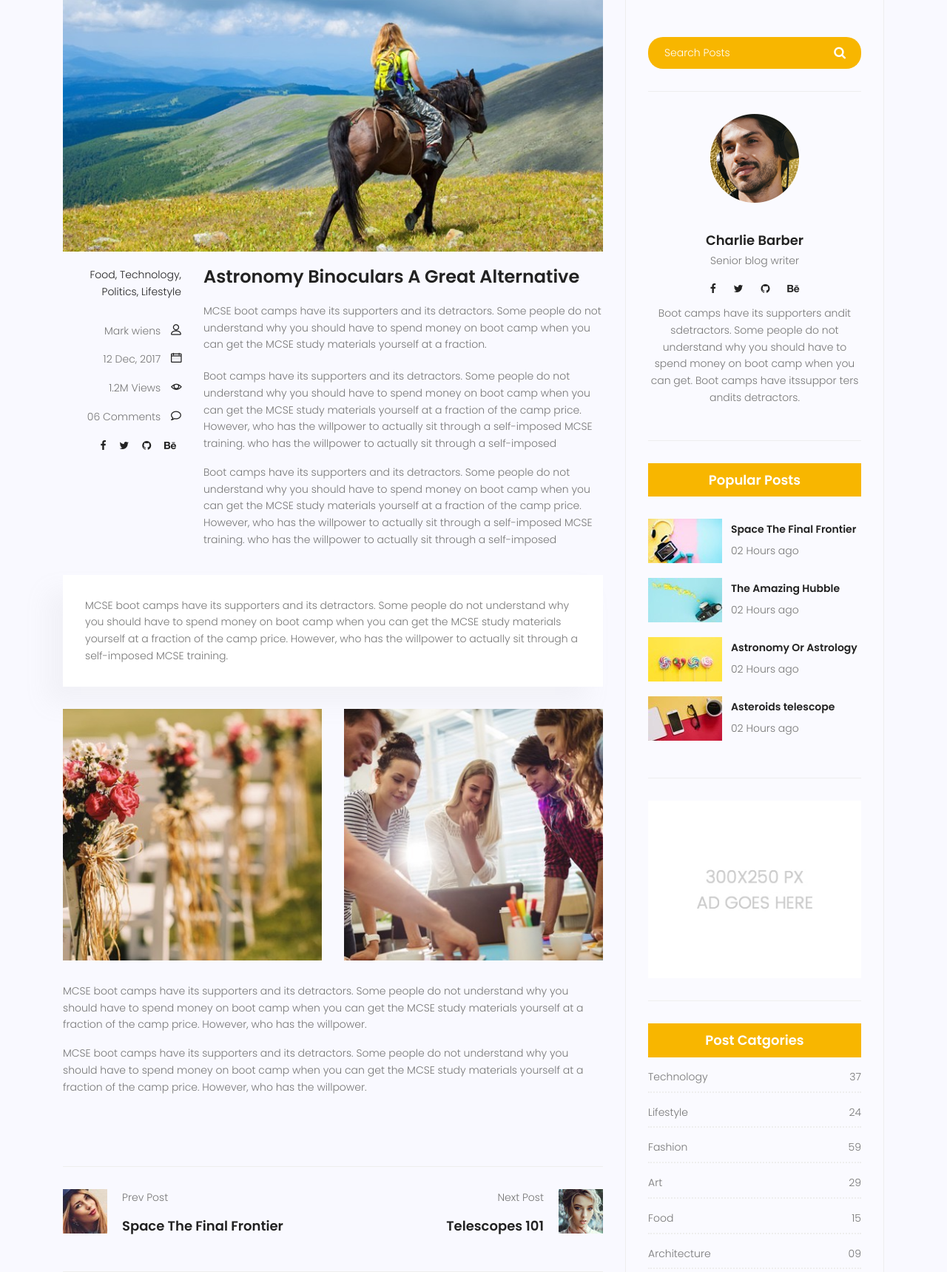
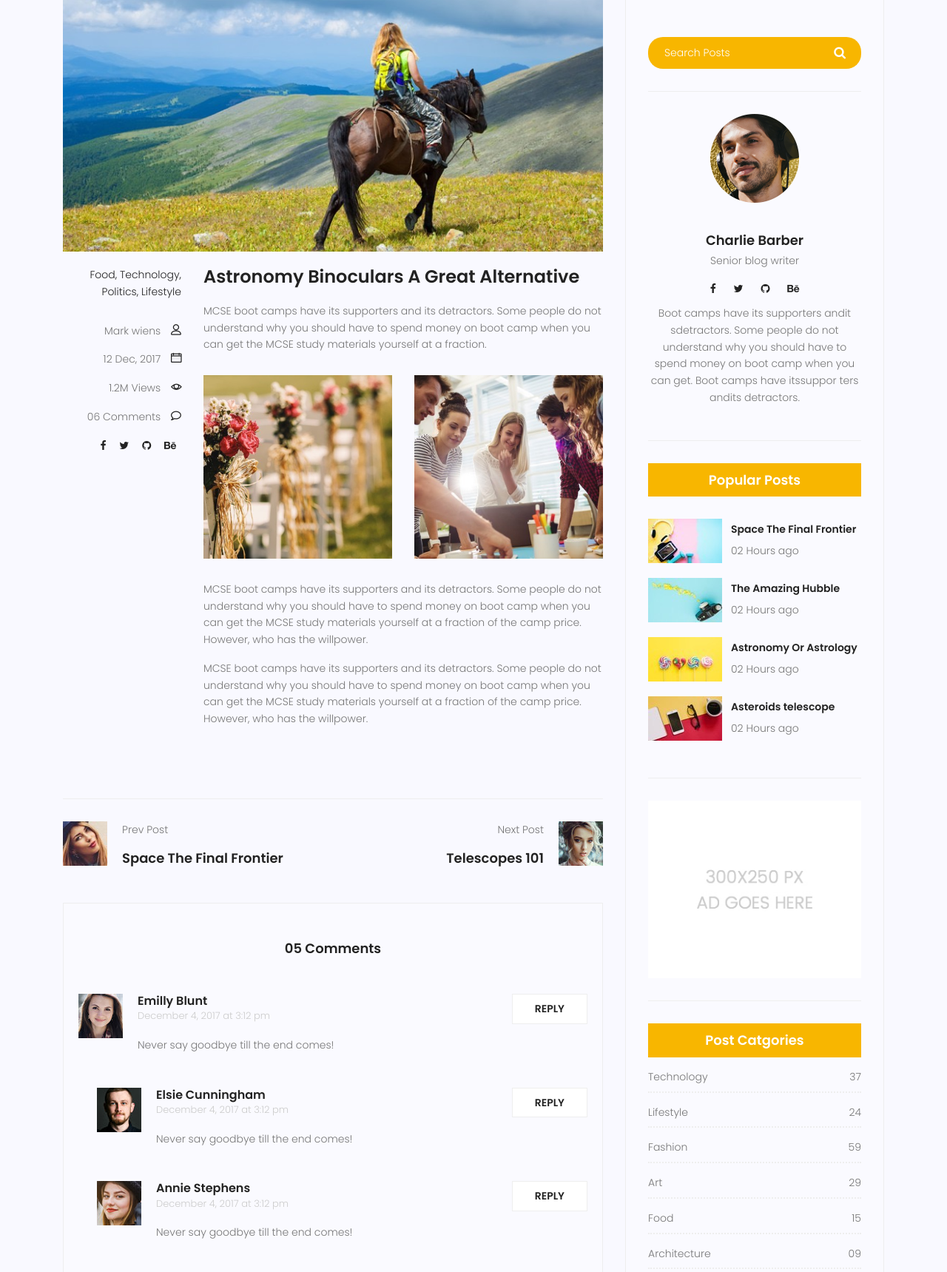
Before and after one commit to BehnamGolmohammadi/Traning_website, a Django app: page /blog/single/ in a window 1280 px wide. Shown: the part 421-2140 px from the top of the page at 74% size. Run offline with Django 3.2, Linux system fonts and the light colour scheme; some libraries are stand-ins or nearby versions.

Commit message:
Update blog-single.html

```diff
--- a/templates/blog/blog-single.html
+++ b/templates/blog/blog-single.html
@@ -62,28 +62,6 @@
 							why you should have to spend money on boot camp when you can get the MCSE study
 							materials yourself at a fraction.
 						</p>
-						<p>
-							Boot camps have its supporters and its detractors. Some people do not understand why you
-							should have to spend money on boot camp when you can get the MCSE study materials
-							yourself at a fraction of the camp price. However, who has the willpower to actually sit
-							through a self-imposed MCSE training. who has the willpower to actually sit through a
-							self-imposed
-						</p>
-						<p>
-							Boot camps have its supporters and its detractors. Some people do not understand why you
-							should have to spend money on boot camp when you can get the MCSE study materials
-							yourself at a fraction of the camp price. However, who has the willpower to actually sit
-							through a self-imposed MCSE training. who has the willpower to actually sit through a
-							self-imposed
-						</p>
-					</div>
-					<div class="col-lg-12">
-						<div class="quotes">
-							MCSE boot camps have its supporters and its detractors. Some people do not understand
-							why you should have to spend money on boot camp when you can get the MCSE study
-							materials yourself at a fraction of the camp price. However, who has the willpower to
-							actually sit through a self-imposed MCSE training.
-						</div>
 						<div class="row mt-30 mb-30">
 							<div class="col-6">
 								<img class="img-fluid" src="{% static 'img/blog/post-img1.jpg' %}" alt="">
```
